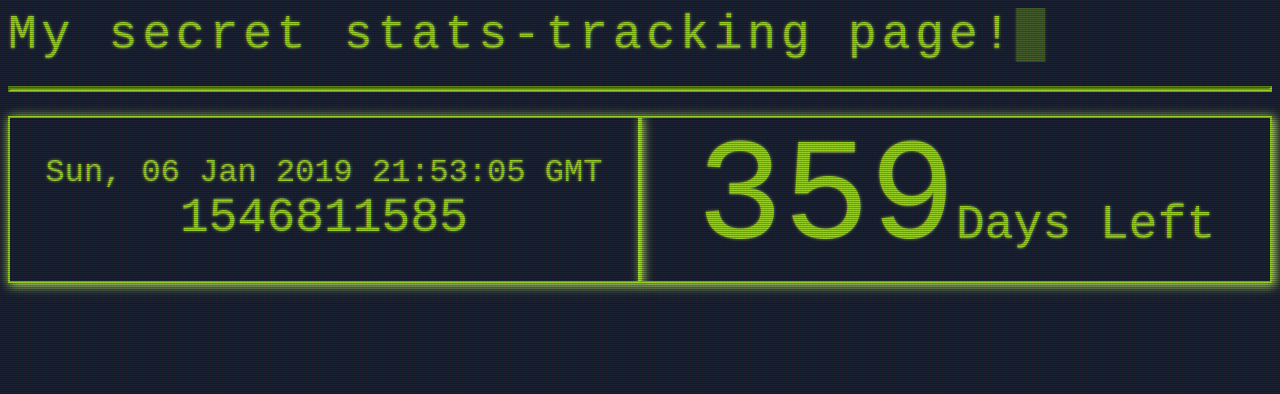
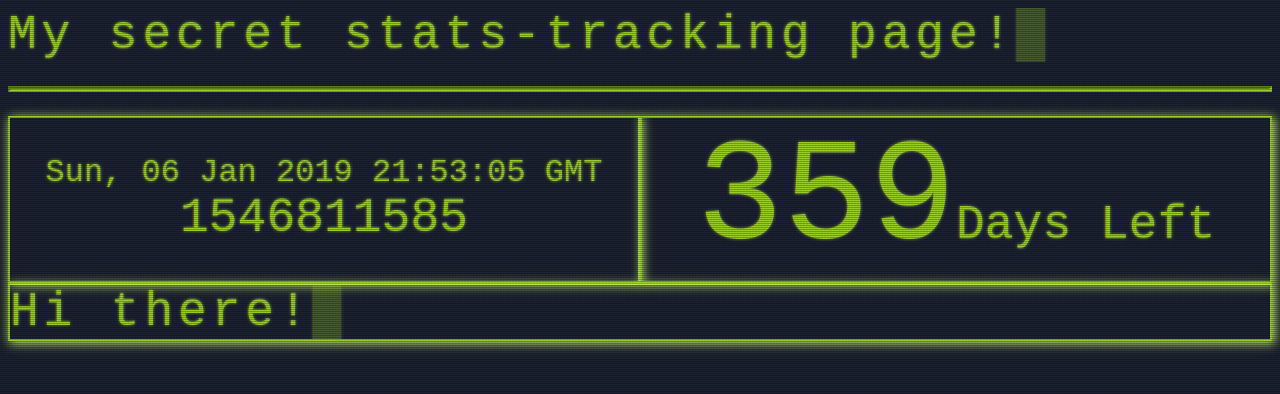
Before and after one commit to william-bratches/visuals, a website with bundled scripts: page crt/views/newYear/newyear.html in a window 1280 px wide. Shown: the top 394 px of the page. Built offline with nearby package versions, Linux system fonts and the light colour scheme.

Commit message:
janky html templating

```diff
--- /dev/null
+++ b/crt/lib/loadFile.js
@@ -0,0 +1,11 @@
+const loadFile = (path) => {
+  return Promise.resolve('<div class="cursor">Hi there!</div>');
+}
+  // automatically get current context
+  // document.getElementByTagName("script");
+  // fetch(`/loadFile?path=${path}&context=${context}`).then(res => res.json())
+  // .then(result => {
+  //   return Promise.resolve('<div class="cursor">Hi there!</div>');
+  // });
+
+  export default loadFile;
--- a/crt/views/newYear/newyear.html
+++ b/crt/views/newYear/newyear.html
@@ -23,6 +23,13 @@
         </span>
       </div>
     </div>
+
+    <div class="glow-border">
+      <div class="week-tracker">
+
+      </div>
+    </div>
   </body>
-  <script src='newyear.js'></script>
+  <script type='module' src='newyear.js'></script>
+  <script type='module' src='./weekTracker/weekTracker.js'></script>
 </html>
--- a/crt/views/newYear/newyear.js
+++ b/crt/views/newYear/newyear.js
@@ -8,7 +8,6 @@ const getDaysRemaining = () => {
 
 }
 
-
 const setInnerHtml = () => {
   document.getElementById("utc").innerHTML = getDate();
   document.getElementById("epoch").innerHTML = getEpoch();
--- /dev/null
+++ b/crt/views/newYear/weekTracker/weekTracker.js
@@ -0,0 +1,8 @@
+import loadFile from '../../../lib/loadFile.js';
+
+loadFile().then((html) => {
+  const nodeList = document.getElementsByClassName('week-tracker');
+  for (let element = 0; element < nodeList.length; element++) {
+    nodeList[element].innerHTML = html;
+  }
+});
```
Also changed, not shown: crt/views/newYear/weekTracker/weekTracker.html (added, +1 -0 lines), crt/views/newYear/barCounter/barCounter.html (added), crt/views/newYear/barCounter/barCounter.js (added).
